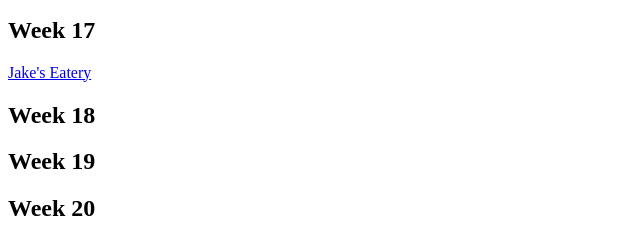
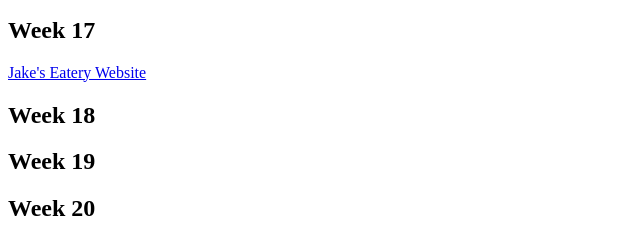
Before and after one commit to trub/MyCodes, a plain HTML site: page index.html in a window 1280 px wide. Shown: the part 202-441 px from the top of the page, 0-640 px from the left. Drawn offline with Linux system fonts and the light colour scheme.

Commit message:
Update homepage link

```diff
--- a/index.html
+++ b/index.html
@@ -15,7 +15,7 @@
             <a href="MyBlog/blog.html">My Blog</a>
             <a href="MyStyleGuide/index.html">My Style Guide</a>
         <h2>Week 17</h2>
-            <a href="MyFlexBoxPage/index.html">Jake's Eatery</a>
+            <a href="MyFlexBoxPage/index.html">Jake's Eatery Website</a>
         <h2>Week 18</h2>
         <h2>Week 19</h2>
         <h2>Week 20</h2>
```
Also changed, not shown: 1 other file.
